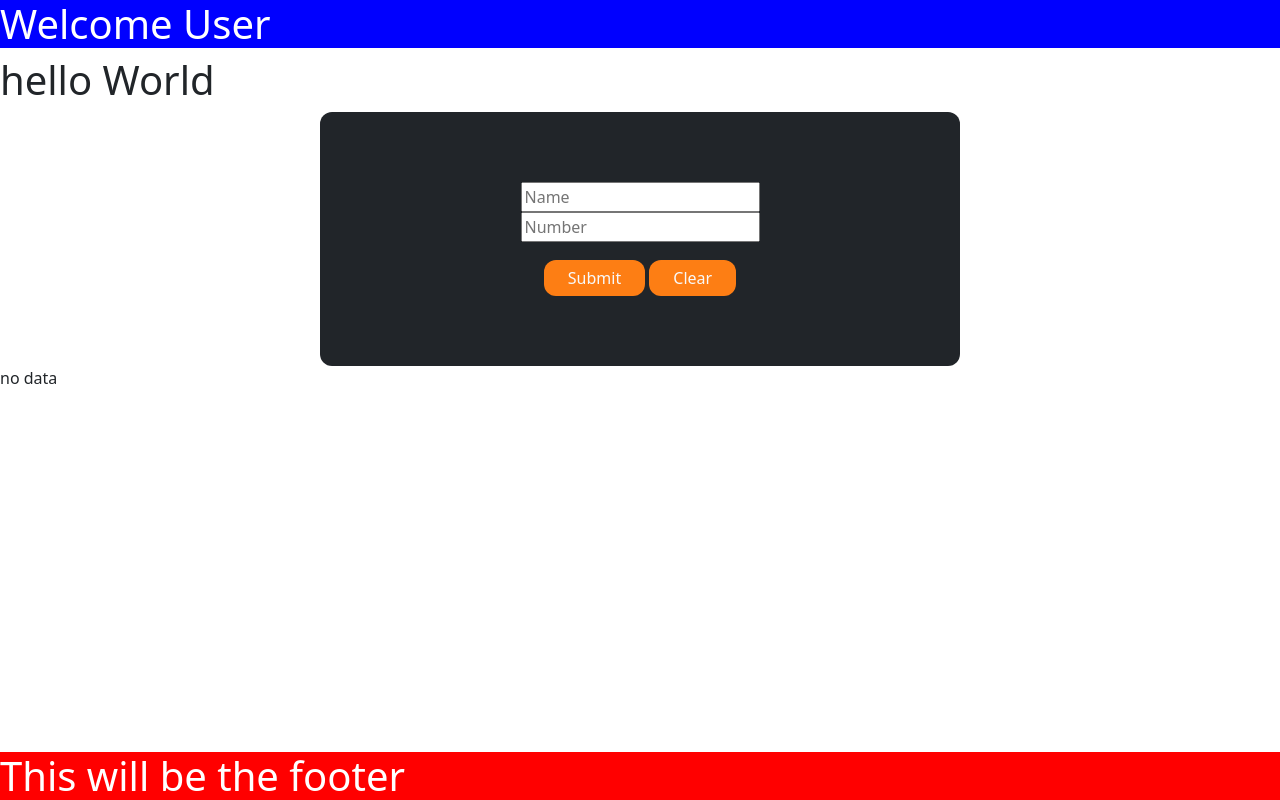
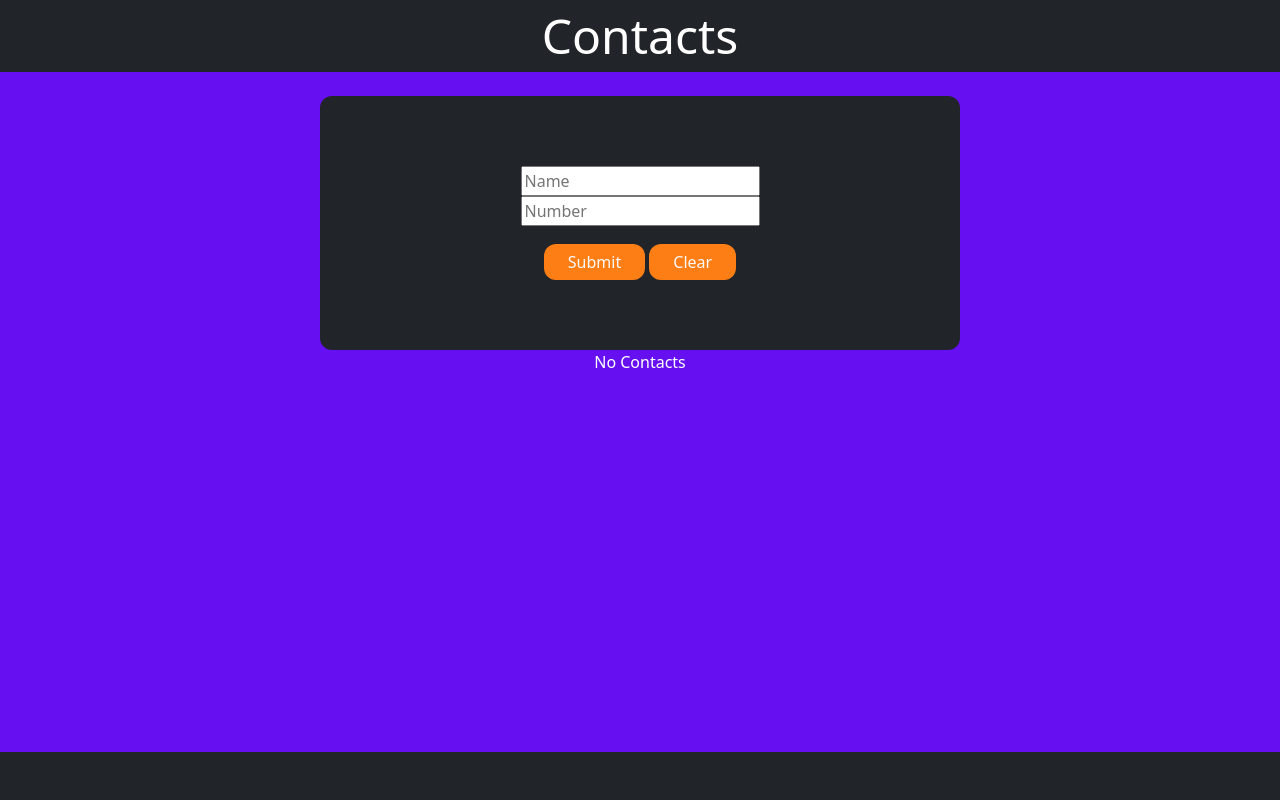
Before and after one commit to banksjazz87/contacts-list, a PHP site: page / in a window 1280 px wide. Run offline with PHP 8.4, Linux system fonts and the light colour scheme; data that the repository does not hold is empty.

Commit message:
chore: I have added some more styling to the page, using some more bootstrap

```diff
--- a/assets/footer.css
+++ b/assets/footer.css
@@ -2,7 +2,8 @@
   position: fixed;
   bottom: 0;
   width: 100vw;
-  background-color: red;
+  height: 48px;
+  background-color: var(--bs-dark);
   color: white;
   margin: 0;
   padding: 0;
--- a/assets/form.css
+++ b/assets/form.css
@@ -1,6 +1,6 @@
 #main_form {
     width: 50vw;
-    margin: auto;
+    margin: 24px auto auto auto;
     background-color: var(--bs-dark);
     padding: 70px 50px 70px 50px;
     border-radius: 12px;
@@ -15,3 +15,8 @@
     padding: 6px 24px 6px 24px;
     color: var(--bs-light);
 }
+
+.submit:hover {
+    background-color: var(--bs-highlight-bg);
+    color: black;
+}
--- a/assets/header.css
+++ b/assets/header.css
@@ -1,6 +1,8 @@
 
 #header{
     width: 100vw;
-    background-color: blue;
+    background-color: var(--bs-dark);
     color: white;
+    font-size: 48px;
+    text-align: center;
 }
--- /dev/null
+++ b/assets/index.css
@@ -0,0 +1,19 @@
+#main {
+    background-color: var(--bs-indigo);
+}
+
+#contact_container {
+    display: flex;
+    flex-direction: column;
+    justify-content: space-evenly;
+    color: white;
+}
+
+.contact_info{
+    font-size: 26px;
+    text-align: center;
+}
+
+.no_data {
+    text-align: center;
+}
--- a/modules/footer.php
+++ b/modules/footer.php
@@ -2,5 +2,5 @@
 <?php require "../assets/footer.css" ?>
 </style>
 <?php
-    echo "<h1 id='footer'>This will be the footer</h1>"
+    echo "<footer id='footer'></footer>"
 ?>
--- a/modules/header.php
+++ b/modules/header.php
@@ -3,5 +3,5 @@
 </style>
 
 <?php
-    echo '<h1 id="header">Welcome User</h1>'
+    echo '<header id="header">Contacts</header>';
 ?>
--- a/public/index.php
+++ b/public/index.php
@@ -40,12 +40,13 @@
     checkForClearRequest();
 
 ?>
+
+<body id="main">
 <?php
     //declare(strict_types=1);
    // require_once dirname(__DIR__) . '/vendor/autoload.php';
     require('../modules/header.php');
     require('../modules/footer.php');
-    echo "<h1>hello World</h1>";
     require('../modules/form.php');
 
     function allUniqueNames($arr) {
@@ -57,17 +58,25 @@
 
         return array_unique($namesArray);
     }
+?>
 
+<div id="contact_container">
+
+<?php
     if (isset($_POST["name"]) && strlen($_POST["name"]) > 0) {
         $allCurrentContacts = $_SESSION["arrContacts"];
         sort($allCurrentContacts);
 
         foreach ($allCurrentContacts as $contact) {
-            echo '<p class="contact_name">'. $contact->get_name() .'</p>' ;
-            echo '<p class="contact_number">' . $contact->get_number() . '</p>';
+            echo '<p class="contact_info">'. $contact->get_name() . "  " . $contact->get_number() .'</p>' ;
+
         }
     } else {
-        echo 'no data';
+        echo  '<p class="no_data"> No Contacts </p>';
     }
 
 ?>
+</div>
+</body>
+
+<link href="../assets/index.css" rel="stylesheet" />
```
Also changed, not shown: modules/form.php (line endings or trailing spaces).
